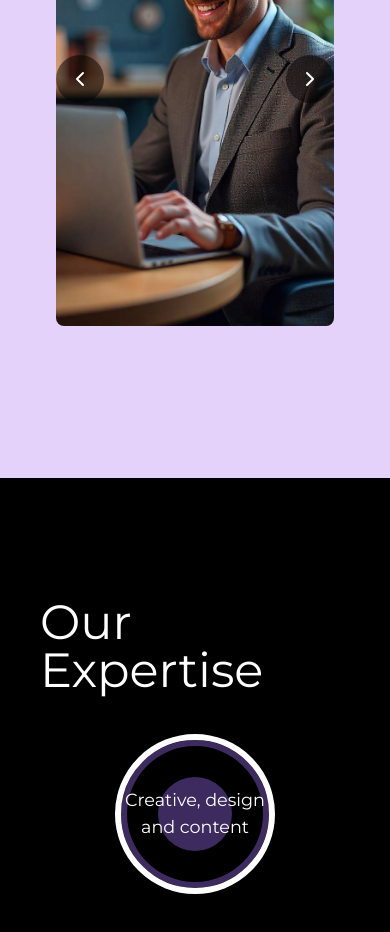
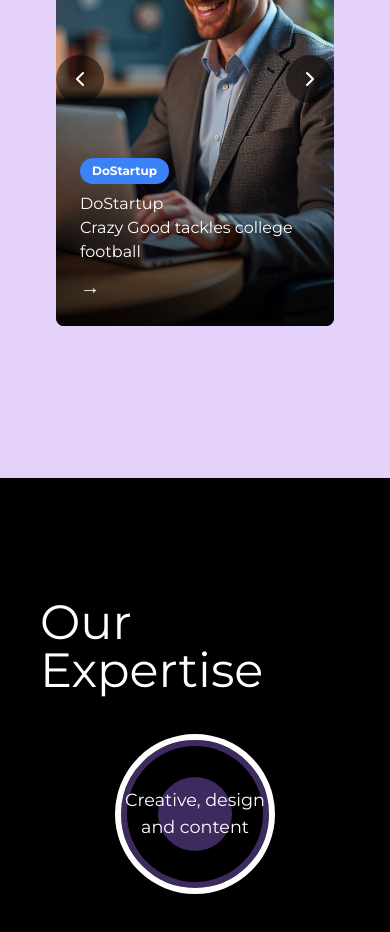
Before and after one commit to Ansh1vohra/ytpr, a Next.js app: page / in a window 390 px wide. Shown: the part 2000-2932 px from the top of the page. Built offline with nearby package versions, Linux system fonts and the light colour scheme.

Commit message:
solve mobile image slider issue

```diff
--- a/src/components/ImageSlider.css
+++ b/src/components/ImageSlider.css
@@ -154,7 +154,11 @@
     gap: 1rem;
   }
 
-  .dots-container{
+  .slide .content {
+    transform: translateY(0); /* Always show content on mobile */
+  }
+
+  .dots-container {
     display: none;
   }
 }
```
